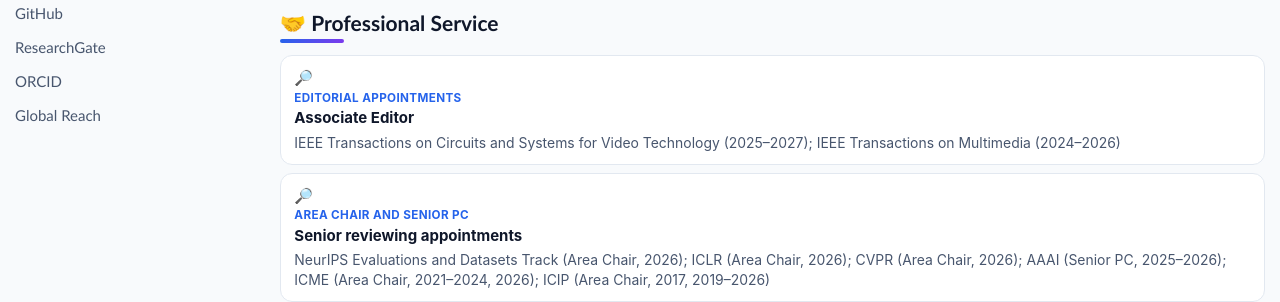
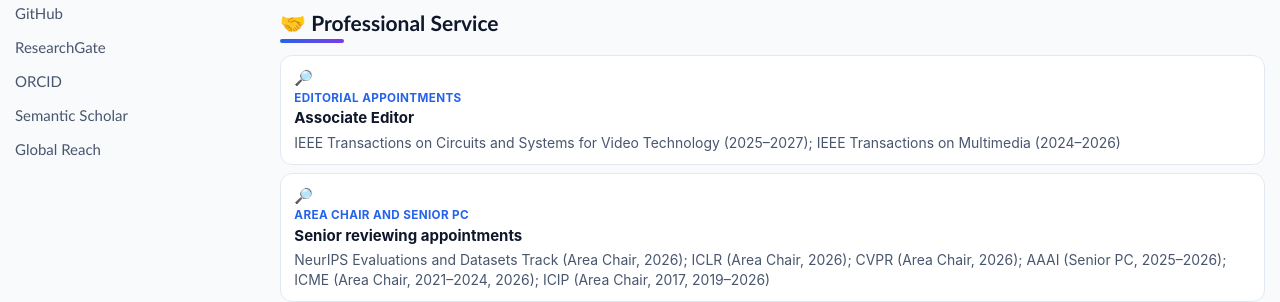
Before and after one commit to mingching/mingching.github.io, a Jekyll site: the page built from _pages/about.md, in a window 1280 px wide. Shown: the part 741-1043 px from the top of the page. Built offline with Jekyll 4.4.1, drawn with Linux system fonts in a browser that asks for light colours.

Commit message:
Add Semantic Scholar profile link

```diff
--- a/_includes/author-profile.html
+++ b/_includes/author-profile.html
@@ -18,6 +18,7 @@
     <li><a href="https://github.com/mingching">GitHub</a></li>
     <li><a href="https://www.researchgate.net/profile/Ming-Ching-Chang">ResearchGate</a></li>
     <li><a href="https://orcid.org/0000-0001-9325-5341">ORCID</a></li>
+    <li><a href="https://www.semanticscholar.org/author/Ming-Ching-Chang/39643145">Semantic Scholar</a></li>
     <li><a href="#global-reach">Global Reach</a></li>
   </ul></div>
 </div>
```
